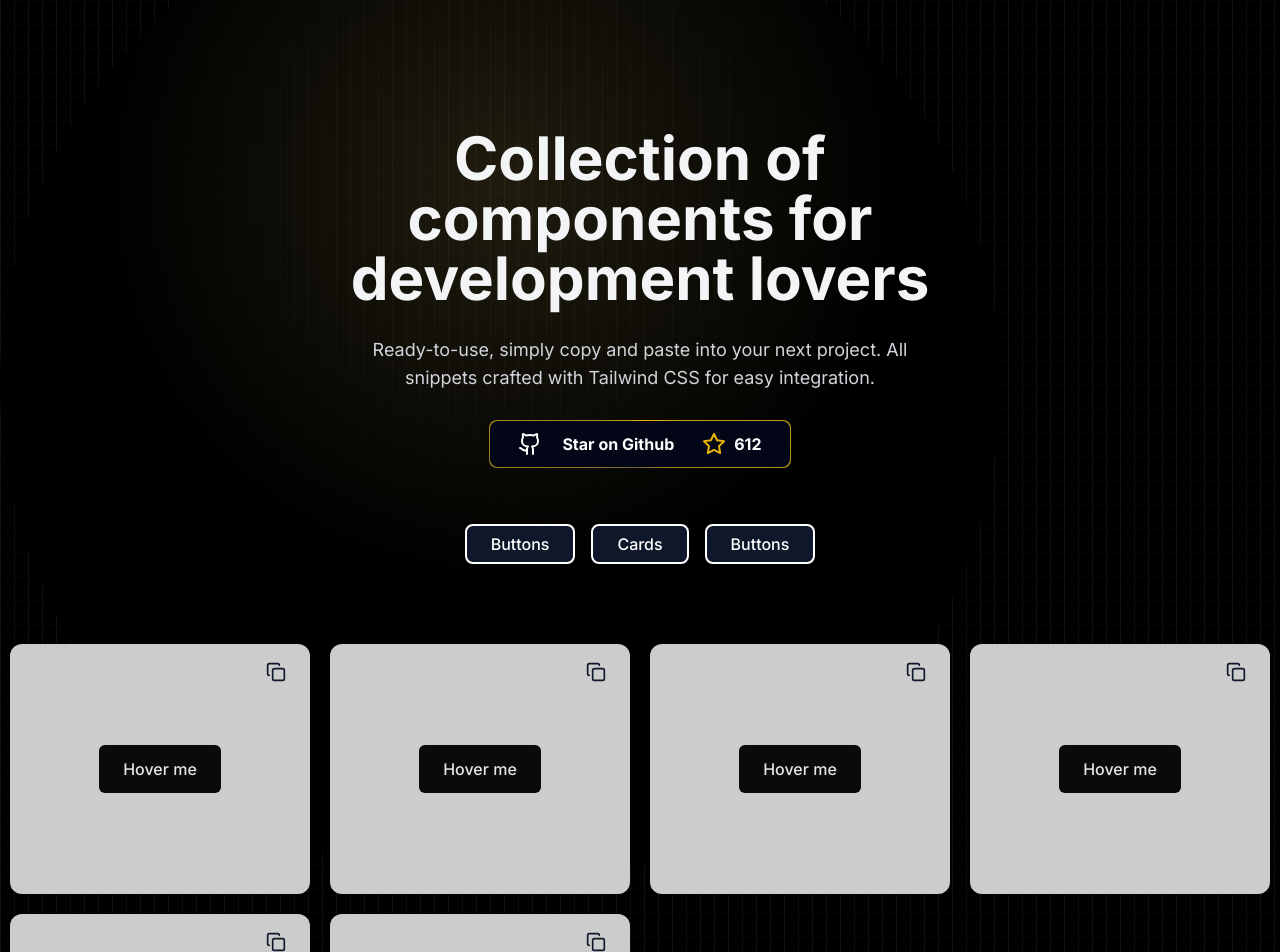
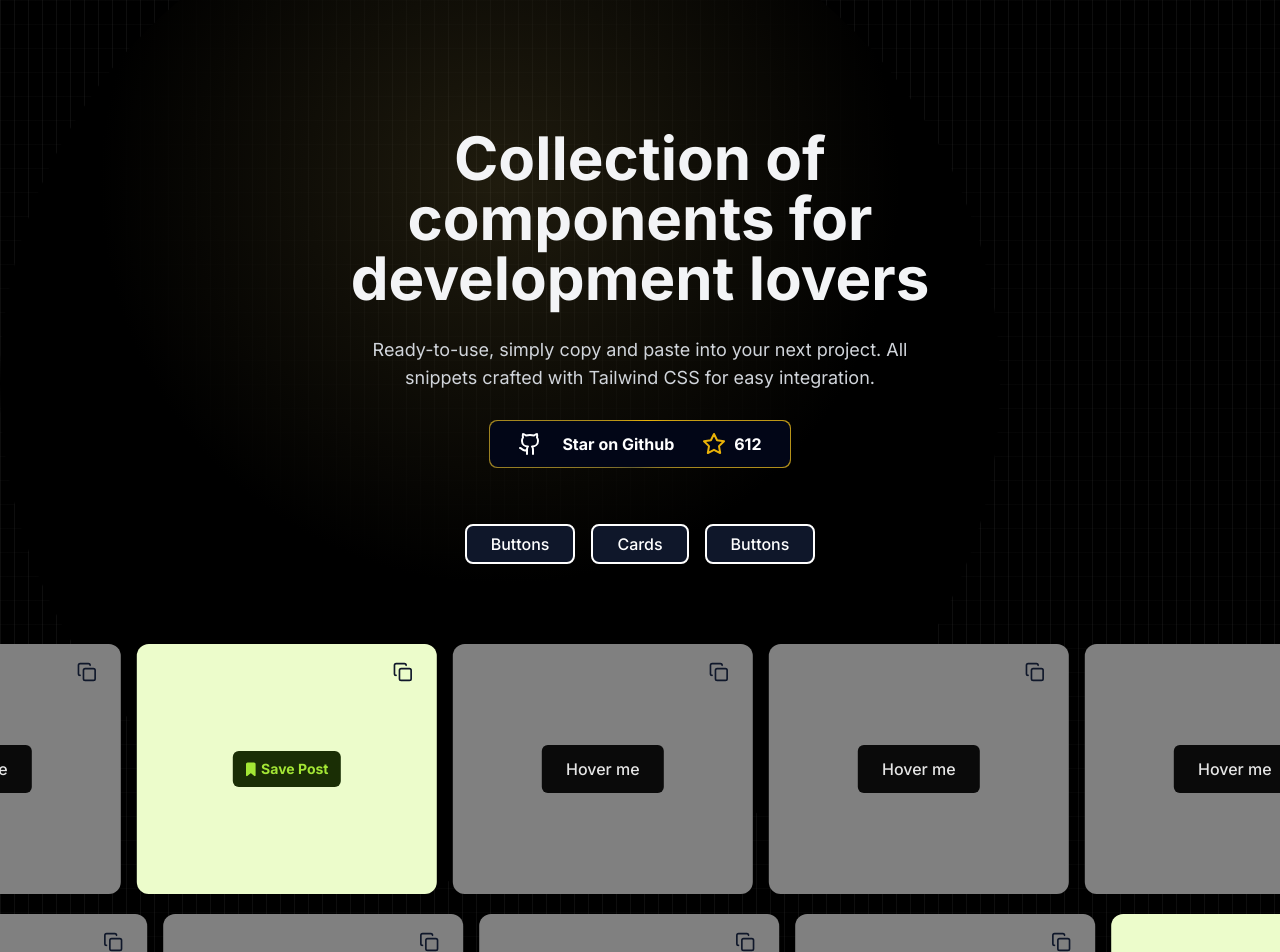
Before and after one commit to Luancss/pixel-patterns, a Next.js app: page / in a window 1280 px wide. Shown: the top 952 px of the page. Built offline with nearby package versions, Linux system fonts and the light colour scheme.

Commit message:
Enabled scrolling direction control with data attributes.

```diff
--- a/app/(ramdom-cards)/cards.tsx
+++ b/app/(ramdom-cards)/cards.tsx
@@ -1,8 +1,7 @@
 import { Card } from "@/components/cards/card";
 
 export const RamdonCards = () => {
-  return (
-    <div className="grid grid-cols-4 gap-5">
+  const cards = [
     <Card
       content={
         <button className="group relative inline-flex h-12 items-center justify-center overflow-hidden rounded-md bg-neutral-950 px-6 font-medium text-neutral-200 duration-500">
@@ -14,7 +13,35 @@ export const RamdonCards = () => {
           </div>
         </button>
       }
-      />
+    />,
+    <Card
+      background="bg-lime-100"
+      content={
+        <button
+          title="Save"
+          className="cursor-pointer flex items-center fill-lime-400 bg-lime-950 hover:bg-lime-900 active:border active:border-lime-400 rounded-md duration-100 p-2"
+        >
+          <svg
+            viewBox="0 -0.5 25 25"
+            height="20px"
+            width="20px"
+            xmlns="http://www.w3.org/2000/svg"
+          >
+            <path
+              stroke-linejoin="round"
+              stroke-linecap="round"
+              stroke-width="1.5"
+              d="M18.507 19.853V6.034C18.5116 5.49905 18.3034 4.98422 17.9283 4.60277C17.5532 4.22131 17.042 4.00449 16.507 4H8.50705C7.9721 4.00449 7.46085 4.22131 7.08577 4.60277C6.7107 4.98422 6.50252 5.49905 6.50705 6.034V19.853C6.45951 20.252 6.65541 20.6407 7.00441 20.8399C7.35342 21.039 7.78773 21.0099 8.10705 20.766L11.907 17.485C12.2496 17.1758 12.7705 17.1758 13.113 17.485L16.9071 20.767C17.2265 21.0111 17.6611 21.0402 18.0102 20.8407C18.3593 20.6413 18.5551 20.2522 18.507 19.853Z"
+              clip-rule="evenodd"
+              fill-rule="evenodd"
+            ></path>
+          </svg>
+          <span className="text-sm text-lime-400 font-bold pr-1">
+            Save Post
+          </span>
+        </button>
+      }
+    />,
     <Card
       content={
         <button className="group relative inline-flex h-12 items-center justify-center overflow-hidden rounded-md bg-neutral-950 px-6 font-medium text-neutral-200 duration-500">
@@ -26,19 +53,7 @@ export const RamdonCards = () => {
           </div>
         </button>
       }
-      />
-       <Card
-        content={
-          <button className="group relative inline-flex h-12 items-center justify-center overflow-hidden rounded-md bg-neutral-950 px-6 font-medium text-neutral-200 duration-500">
-            <div className="translate-x-0 transition group-hover:-translate-x-[150%]">
-              Hover me
-            </div>
-            <div className="absolute translate-x-[150%] transition group-hover:translate-x-0">
-              Testeeeeeeee
-            </div>
-          </button>
-        }
-      />
+    />,
     <Card
       content={
         <button className="group relative inline-flex h-12 items-center justify-center overflow-hidden rounded-md bg-neutral-950 px-6 font-medium text-neutral-200 duration-500">
@@ -50,7 +65,7 @@ export const RamdonCards = () => {
           </div>
         </button>
       }
-      />
+    />,
     <Card
       content={
         <button className="group relative inline-flex h-12 items-center justify-center overflow-hidden rounded-md bg-neutral-950 px-6 font-medium text-neutral-200 duration-500">
@@ -62,7 +77,7 @@ export const RamdonCards = () => {
           </div>
         </button>
       }
-      />
+    />,
     <Card
       content={
         <button className="group relative inline-flex h-12 items-center justify-center overflow-hidden rounded-md bg-neutral-950 px-6 font-medium text-neutral-200 duration-500">
@@ -74,8 +89,24 @@ export const RamdonCards = () => {
           </div>
         </button>
       }
-      />
+    />,
+  ];
 
+  return (
+    <div className="space-y-5">
+      <div className="scroller" data-direction="left" data-speed="fast">
+        <div className="scroller__inner">
+          {cards}
+          {cards}{" "}
+          {/* Duplicar os cards para criar o efeito de rotação contínua */}
+        </div>
+      </div>
+      <div className="scroller" data-direction="right" data-speed="fast">
+        <div className="scroller__inner">
+          {cards}
+          {cards}
+        </div>
+      </div>
     </div>
   );
 };
--- a/app/globals.css
+++ b/app/globals.css
@@ -65,5 +65,51 @@
   }
   body {
     @apply bg-background text-foreground;
+    overflow-x: hidden;
+    width: 100vw;
   }
 }
+
+.scroller {
+  max-width: 100vw;
+  overflow: hidden;
+  position: relative;
+}
+
+.scroller__inner {
+  display: flex;
+  flex-wrap: nowrap;
+  width: 200%;
+  animation: scroll var(--_animation-duration, 40s) linear infinite;
+}
+
+@keyframes scroll {
+  0% {
+    transform: translateX(0);
+  }
+  100% {
+    transform: translateX(-50%);
+  }
+}
+
+.scroller[data-direction="left"] .scroller__inner {
+  animation-direction: normal;
+}
+
+.scroller[data-direction="right"] .scroller__inner {
+  animation-direction: reverse;
+}
+
+.scroller[data-speed="fast"] {
+  animation-duration: 20s;
+}
+
+.scroller[data-speed="slow"] {
+  animation-duration: 60s;
+}
+
+.card {
+  min-width: 200px;
+  margin-right: 1rem;
+  flex-shrink: 0;
+}
--- a/components/cards/card.tsx
+++ b/components/cards/card.tsx
@@ -1,16 +1,19 @@
-"use client"; // components/CardRamdom.tsx""
+"use client";
+
 import { useState } from "react";
 import { Check, CopyIcon } from "lucide-react";
 import { Button } from "../ui/button";
 import { toast } from "sonner";
 import { renderToStaticMarkup } from "react-dom/server";
 import React from "react";
+import { cn } from "@/lib/utils";
 
 interface ContentProps {
   content: React.ReactNode;
+  background?: string;
 }
 
-export const Card = ({ content }: ContentProps) => {
+export const Card = ({ content, background }: ContentProps) => {
   const [isChecked, setIsChecked] = useState(false);
 
   const handleClick = () => {
@@ -33,7 +36,12 @@ export const Card = ({ content }: ContentProps) => {
 
   return (
     <section className="mx-auto justify-items-center justify-content-center">
-      <div className="flex flex-col items-center justify-center bg-[#ccc] w-[300px] h-[250px] rounded-xl relative">
+      <div
+        className={cn(
+          `flex flex-col items-center justify-center w-[300px] h-[250px] rounded-xl relative card `,
+          background ? `${background}` : "bg-[#808080]",
+        )}
+      >
         <Button
           onClick={handleClick}
           variant="link"
@@ -41,9 +49,7 @@ export const Card = ({ content }: ContentProps) => {
         >
           {isChecked ? <Check size={20} /> : <CopyIcon size={20} />}
         </Button>
-        <div className="flex items-center justify-center">{content}
-
-        </div>
+        <div className="flex items-center justify-center">{content}</div>
       </div>
     </section>
   );
```
Lines whose indentation alone changed are shown as unchanged.
